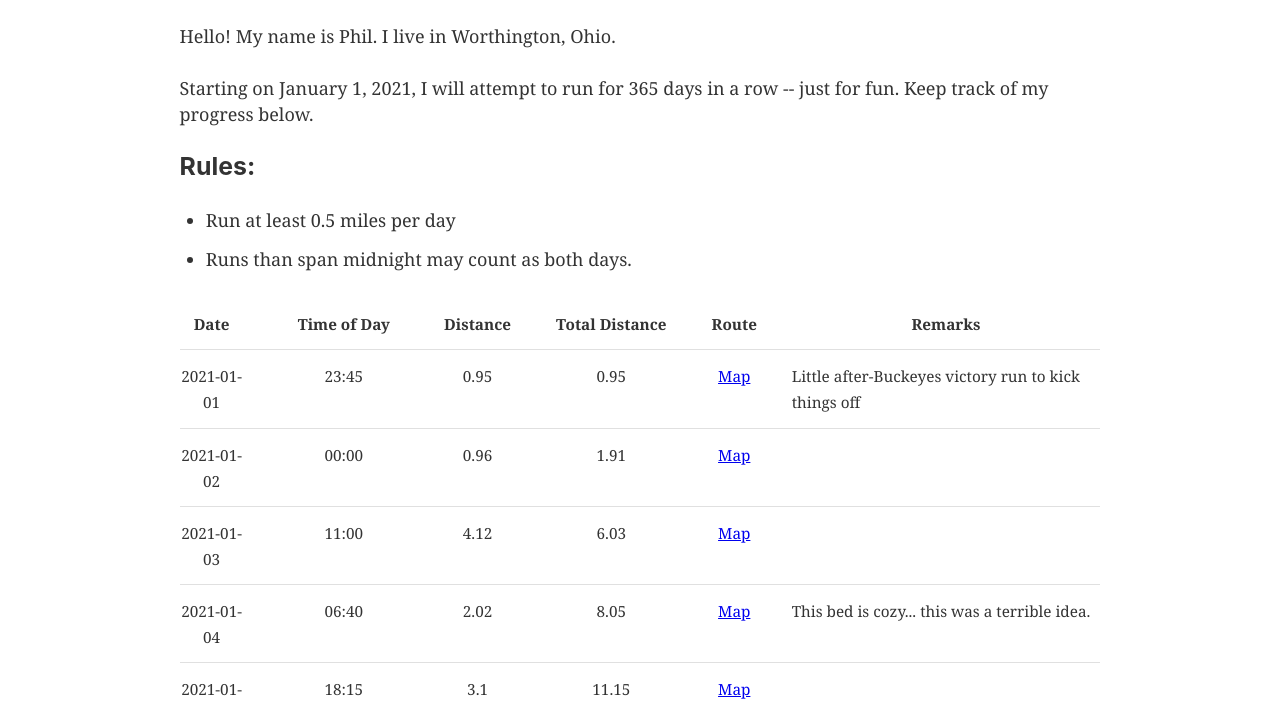
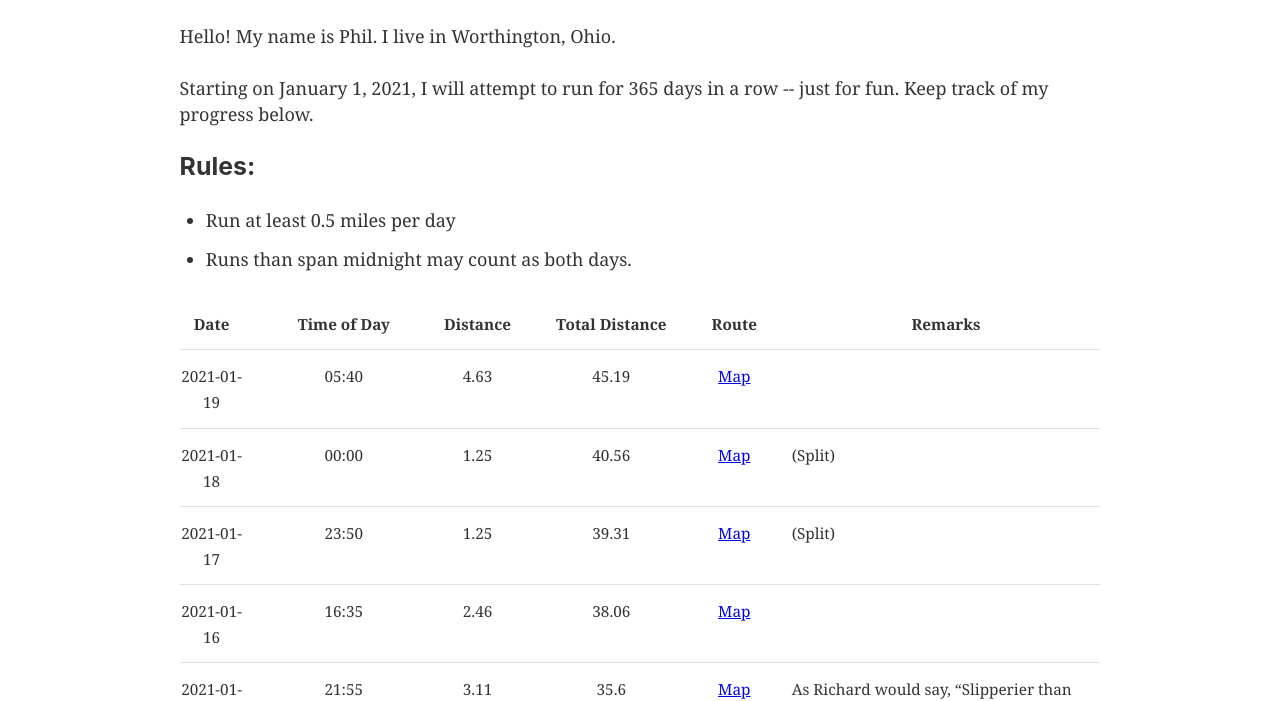
Before and after one commit to philbirnie/phil365, a Gatsby site: page / in a window 1280 px wide. Shown: the part 100-801 px from the top of the page. Built offline with nearby package versions, Linux system fonts and the light colour scheme; Gatsby itself is replaced by a stand-in of ours.

Commit message:
Reverses table to put most recent data first.

```diff
--- a/src/components/stats.js
+++ b/src/components/stats.js
@@ -1,11 +1,11 @@
 import React from "react"
 import runData from "../data/run-data.json";
+import { Sum } from '../utilities/aggregators';
 
 const Stats = () => {
 
-	const sum = ( accumulator, currentValue ) => accumulator + currentValue;
 
-	const average = runData.map( day => day.distance ).reduce( sum ) / runData.length;
+	const average = runData.map( day => day.distance ).reduce( Sum ) / runData.length;
 
 	const max = Math.max.apply( Math, runData.map( day => parseFloat( day.distance ) ) );
 
--- a/src/components/table.js
+++ b/src/components/table.js
@@ -1,10 +1,11 @@
 import React from "react"
 import runData from "../data/run-data.json";
 import { Link } from "gatsby";
+import { Sum } from '../utilities/aggregators';
 
 const Table = () => {
 
-	let cumulativeDistance = 0.00;
+	let cumulativeDistance = runData.map( day => day.distance ).reduce( Sum ) * 100;
 
 	return (
 		<table>
@@ -20,11 +21,10 @@ const Table = () => {
 			</thead>
 			<tbody>
 			{
-				runData.map( ( dayData ) => {
+				runData.reverse().map( ( dayData ) => {
 
-					cumulativeDistance += dayData.distance * 100;
-
-					const cumulativeDistanceDisplayed = Math.round(cumulativeDistance) / 100;
+					const cumulativeDistanceDisplayed = Math.round( cumulativeDistance ) / 100;
+					cumulativeDistance -= dayData.distance * 100;
 
 					return <tr key={ dayData.date }>
 						<td className="col-date">{ dayData.date }</td>
@@ -34,7 +34,7 @@ const Table = () => {
 						<td className="col-route">
 							<Link target="_blank" to={ dayData.map }>Map</Link>
 						</td>
-						<td  className="col-remarks">{ dayData.remark }</td>
+						<td className="col-remarks">{ dayData.remark }</td>
 					</tr>
 				} )
 			}
--- /dev/null
+++ b/src/utilities/aggregators.js
@@ -0,0 +1,3 @@
+const Sum = ( accumulator, currentValue ) => accumulator + currentValue;
+
+export {Sum};
```
